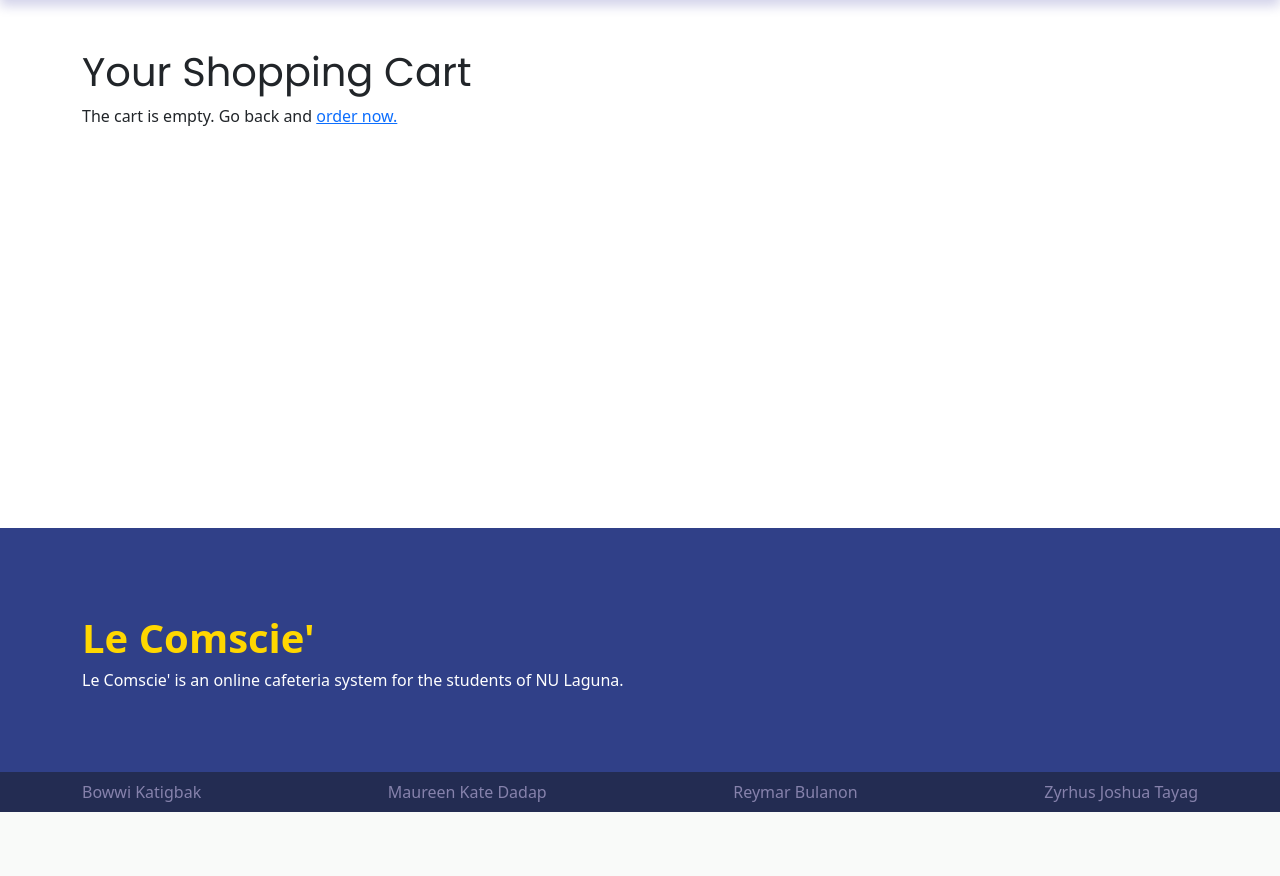
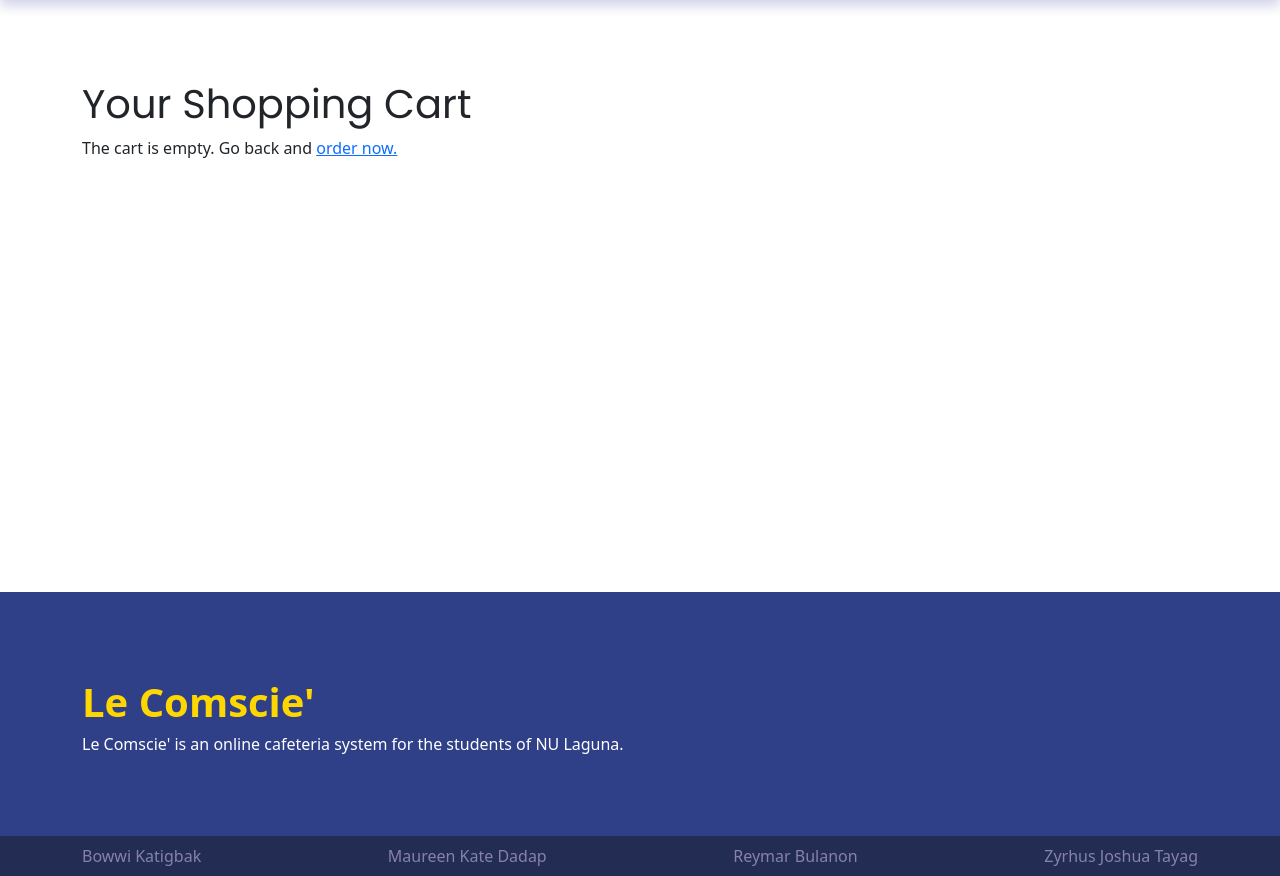
Before and after one commit to NU-BSCS19-WebProg/NU-Online-Cafeteria, a PHP site: page /cart.php in a window 1280 px wide. Shown: the part 76-952 px from the top of the page. Before the commit the page ends 888 px from the top, so only its background shows below. Run offline with PHP 8.4, Linux system fonts and the light colour scheme; the visitor is signed in with stand-in values (Sample User, id 1); some libraries are stand-ins or nearby versions.

Commit message:
put main element padding in css

```diff
--- a/COD.php
+++ b/COD.php
@@ -20,7 +20,7 @@ unset($_SESSION["cart"]);
   <?= toTopBtn();
   navbar(); ?>
 
-  <main class="py-5">
+  <main>
     <div class="container">
       <div class="card text-white bg-success mb-3 w-50 mx-auto">
         <div class="card-header">Success</div>
--- a/add_food_items.php
+++ b/add_food_items.php
@@ -45,7 +45,7 @@ if (isset($_POST['submit'])) {
   toTopBtn();
   navbar();
   ?>
-  <main class="py-5">
+  <main>
 
     <div class="modal fade" id="successModal" data-bs-backdrop="static" data-bs-keyboard="false" tabindex="-1">
       <div class="modal-dialog">
--- a/cart.php
+++ b/cart.php
@@ -18,7 +18,7 @@ if (!isset($_SESSION['login_user2'])) {
   toTopBtn();
   navbar();
   ?>
-  <main class="py-5">
+  <main>
     <?php
     if (!empty($_SESSION["cart"])) {
     ?>
--- a/css/style.css
+++ b/css/style.css
@@ -24,6 +24,8 @@ body {
 
 main {
   margin-top: 76px;
+  padding-top: 5rem;
+  padding-bottom: 5rem;
 }
 
 #myBtn {
--- a/customerlogin.php
+++ b/customerlogin.php
@@ -18,7 +18,7 @@ if (isset($_SESSION['login_user2'])) {
   toTopBtn();
   navbar()
   ?>
-  <main class="py-5">
+  <main>
     <div class="container">
       <header class="text-center">
         <h1>Hi Guest</h1>
--- a/customersignup.php
+++ b/customersignup.php
@@ -38,7 +38,7 @@ if (isset($_POST['submit'])) {
   toTopBtn();
   navbar()
   ?>
-  <main class="py-5">
+  <main>
     <div class="modal fade" id="successModal" data-bs-backdrop="static" data-bs-keyboard="false" tabindex="-1">
       <div class="modal-dialog">
         <div class="modal-content">
--- a/delete_food_items.php
+++ b/delete_food_items.php
@@ -15,7 +15,7 @@ if (!isset($login_session)) {
 <body>
   <?= toTopBtn();
   navbar(); ?>
-  <main class="py-5">
+  <main>
     <div class="container">
       <div class="row">
         <div class="col-md-4 text-center admin-side-bar">
--- a/edit_food_items.php
+++ b/edit_food_items.php
@@ -20,7 +20,7 @@ if (!isset($login_session)) {
 <body>
   <?= toTopBtn();
   navbar(); ?>
-  <main class="py-5">
+  <main>
     <div class="container">
       <div class="row">
         <div class="col-md-4 text-center">
--- a/foodlist.php
+++ b/foodlist.php
@@ -16,7 +16,7 @@ if (!isset($_SESSION['login_user2'])) {
   toTopBtn();
   navbar();
   ?>
-  <main>
+  <main class="py-0">
     <div class="carousel-container">
       <div class="header">
         <h1 class="display-1">Welcome to <?php echo $website_name ?></h1>
--- a/managerlogin.php
+++ b/managerlogin.php
@@ -16,7 +16,7 @@
     <body class="login">
       <?= toTopBtn();
       navbar() ?>
-      <main class="py-5">
+      <main>
         <div class="container">
           <header class="text-center">
             <h1>Hi Manager</h1>
--- a/managersignup.php
+++ b/managersignup.php
@@ -40,7 +40,7 @@ if (isset($_POST['submit'])) {
   toTopBtn();
   navbar();
   ?>
-  <main class="py-5">
+  <main>
     <div class="modal fade" id="successModal" data-bs-backdrop="static" data-bs-keyboard="false" tabindex="-1">
       <div class="modal-dialog">
         <div class="modal-content">
--- a/myrestaurant.php
+++ b/myrestaurant.php
@@ -39,7 +39,7 @@ if (isset($_POST['submit'])) {
   toTopBtn();
   navbar();
   ?>
-  <main class="py-5">
+  <main>
     <div class="modal fade" id="successModal" data-bs-backdrop="static" data-bs-keyboard="false" tabindex="-1">
       <div class="modal-dialog">
         <div class="modal-content">
--- a/onlinepay.php
+++ b/onlinepay.php
@@ -17,7 +17,7 @@ if (!isset($_SESSION['login_user2']) || !isset($_SESSION['cart'])) {
 <body>
   <?= toTopBtn();
   navbar(); ?>
-  <main class="py-5">
+  <main>
     <div class="container">
       <div class="row">
         <h1 class="text-center">Online Payment</h1>
--- a/payment.php
+++ b/payment.php
@@ -17,7 +17,7 @@ if (!isset($_SESSION['login_user2'])) {
   <?= toTopBtn();
   navbar(); ?>
 
-  <main class="py-5">
+  <main>
 
     <?php
     $gtotal = 0;
--- a/view_food_items.php
+++ b/view_food_items.php
@@ -18,7 +18,7 @@ if (!isset($login_session)) {
   toTopBtn();
   navbar();
   ?>
-  <main class="py-5">
+  <main>
     <div class="container">
       <div class="row">
         <div class="col-md-4 text-center">
```
